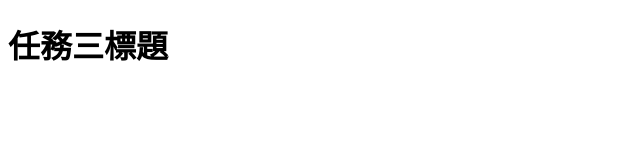
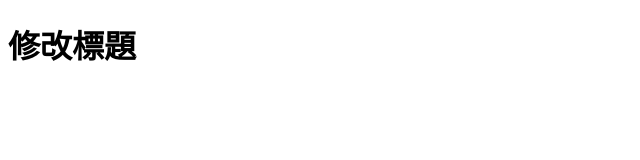
Before and after one commit to Avain84/git_2, a plain HTML site: page index.html in a window 1280 px wide. Shown: the whole page, without its empty margins (0-640 px from the left). Drawn offline with Linux system fonts and the light colour scheme.

Commit message:
修改 h1 文字

```diff
--- a/index.html
+++ b/index.html
@@ -1,12 +1,15 @@
 <!DOCTYPE html>
 <html lang="en">
+
 <head>
   <meta charset="UTF-8">
   <meta name="viewport" content="width=device-width, initial-scale=1.0">
   <title>修改title</title>
   <link rel="stylesheet" href="all.css">
 </head>
+
 <body>
-  <h1>任務三標題</h1>
+  <h1>修改標題</h1>
 </body>
+
 </html>
```
